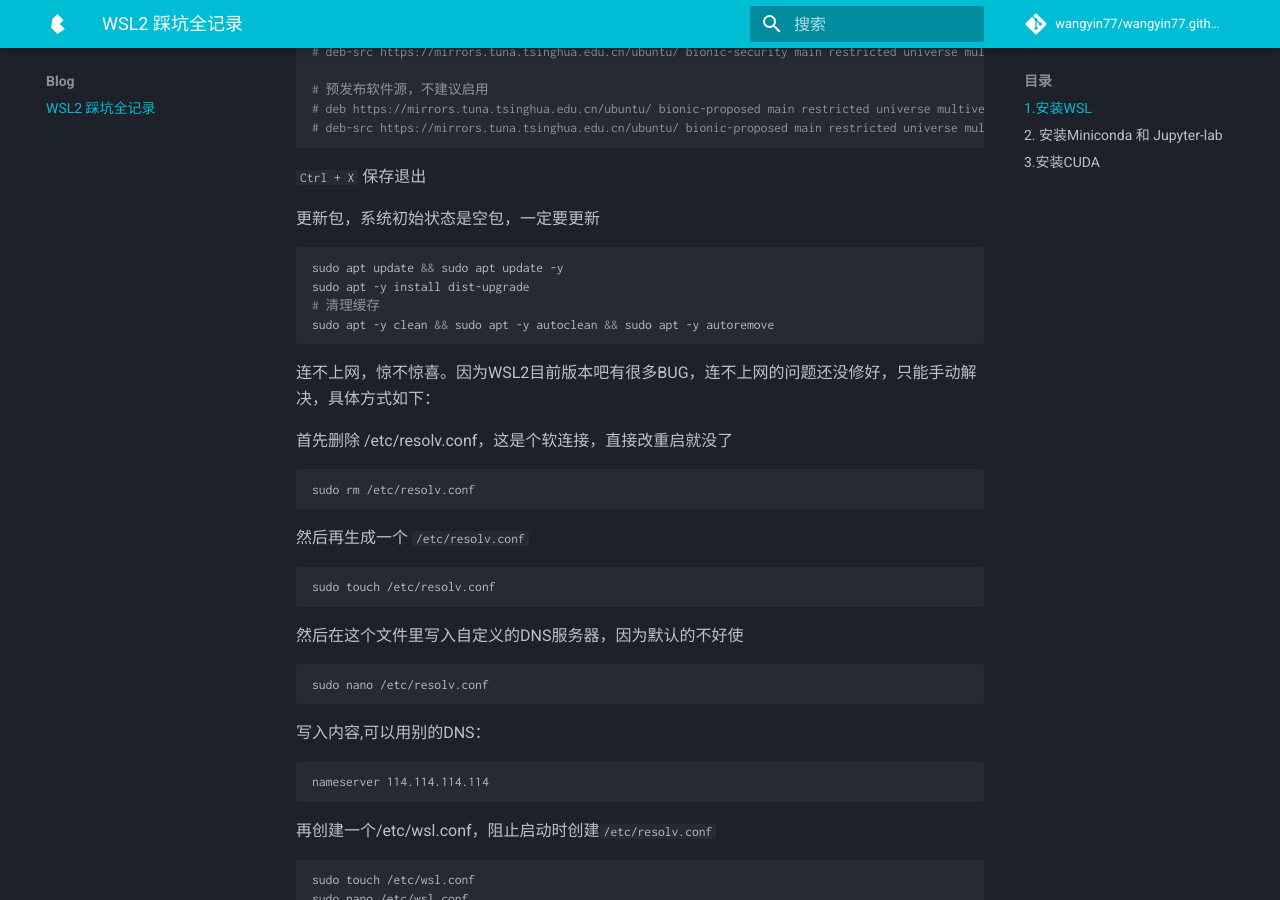
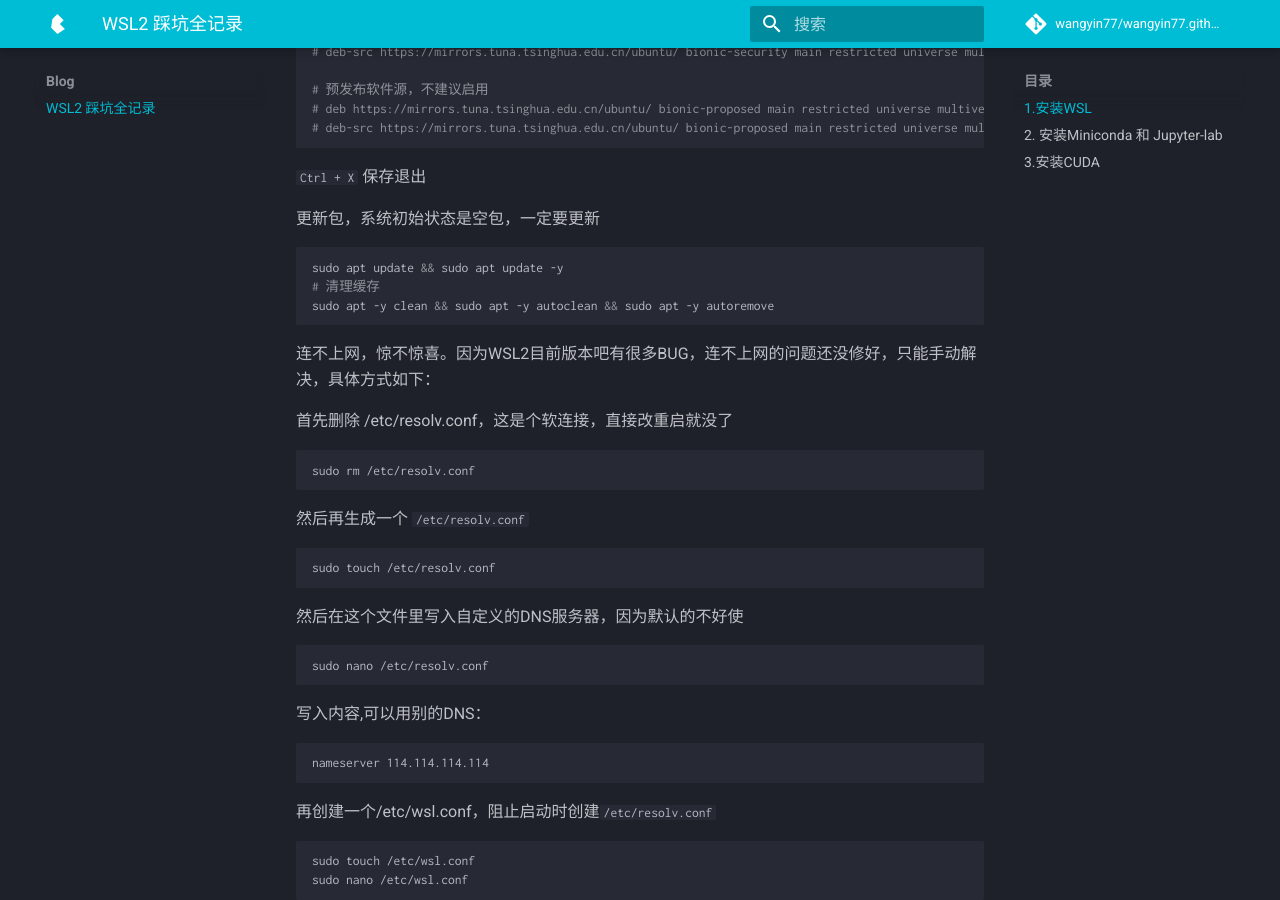
Before and after one commit to wangyin77/wangyin77.github.io, an MkDocs documentation site: the page built from docs/blog/WSL2.md, in a window 1280 px wide and 900 px high, scrolled down 911 px. Built offline with MkDocs 1.6.1 and Material for MkDocs 9.7.7, drawn with Linux system fonts in a browser that asks for light colours; comment, search, counter and statistics services are not loaded; some of the changed text lies outside the part shown.

Commit message:
Update WSL2.md

````diff
--- a/docs/blog/WSL2.md
+++ b/docs/blog/WSL2.md
@@ -50,7 +50,6 @@
 
 ```bash
 sudo apt update && sudo apt update -y
-sudo apt -y install dist-upgrade
 # 清理缓存
 sudo apt -y clean && sudo apt -y autoclean && sudo apt -y autoremove
 ```
@@ -155,7 +154,7 @@
 这时候应该是权限出了问题，得给`miniconda3`还有`.conda`这个文件夹权限,`wy`这里填自己的用户名
 
 ```bash
-sudo chown -R wy miniconda3/
+sudo chown -R wy ~/miniconda3
 sudo chown -R wy ~/.conda
 ```
 
````
